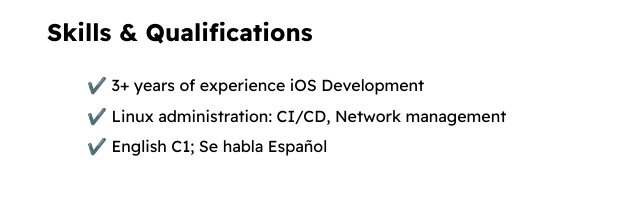
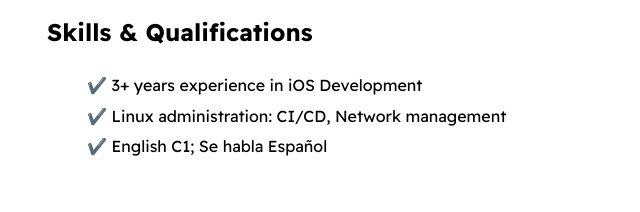
Before and after one commit to S0lrdSd/Resume, a plain HTML site: page index.html in a window 1280 px wide. Shown: the part 310-522 px from the top of the page, 259-899 px from the left. Drawn offline with Linux system fonts and the light colour scheme.

Commit message:
Update index.html

```diff
--- a/index.html
+++ b/index.html
@@ -31,7 +31,7 @@
             <section class="section--page">
                 <h2>Skills & Qualifications</h2>
                 <ul id="qualifications--list">
-                    <li>✔️ 3+ years of experience iOS Development</li>
+                    <li>✔️ 3+ years experience in iOS Development</li>
                     <li>✔️ Linux administration: CI/CD, Network management</li>
                     <li>✔️ English C1; Se habla Español </li>
                 </ul>
```
